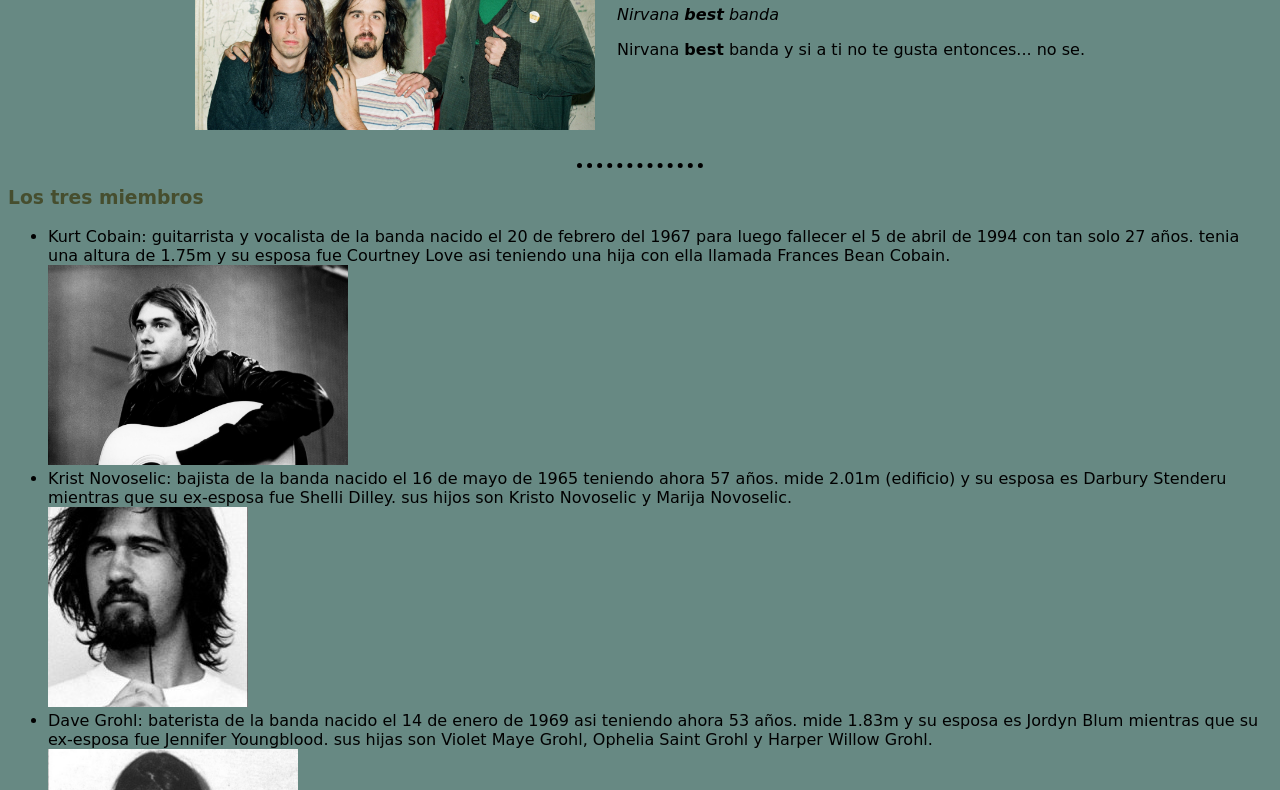
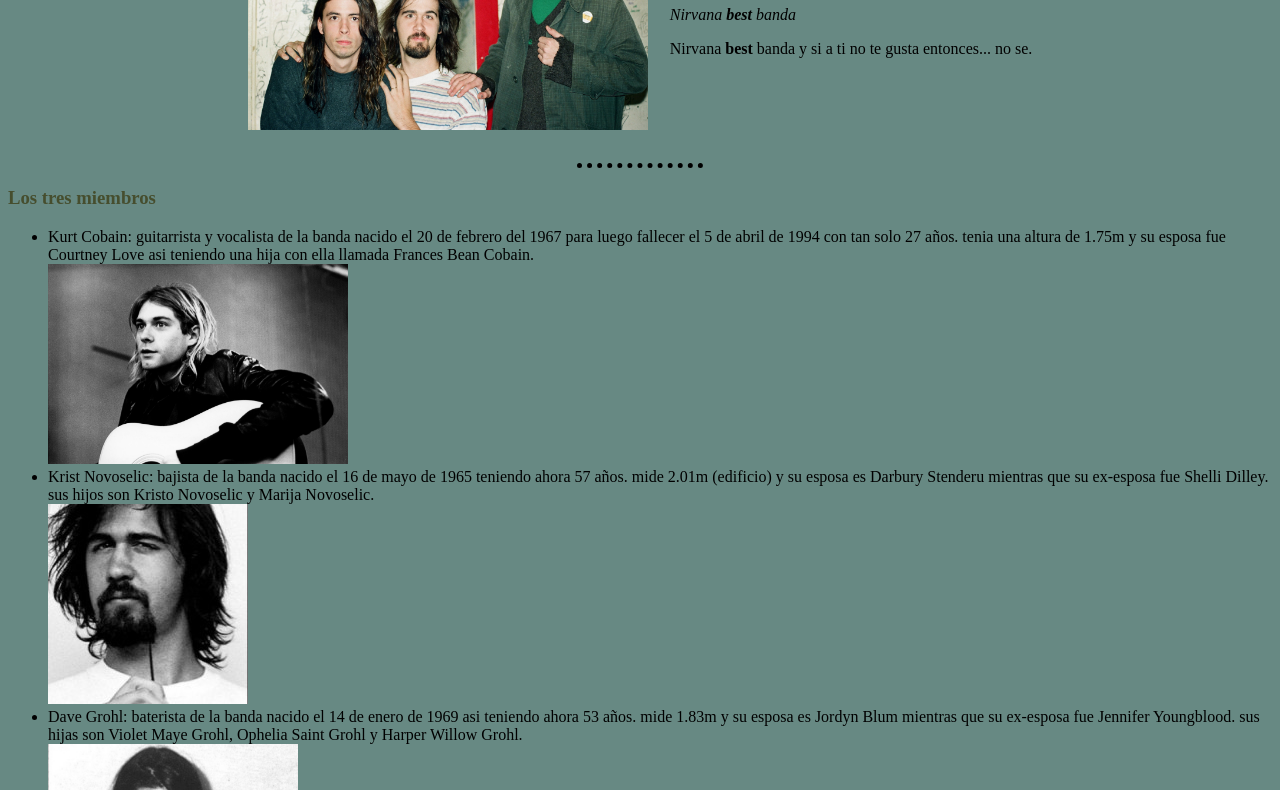
Before and after one commit to nirvanajpg12/nirvana0, a plain HTML site: page index.html in a window 1280 px wide. Shown: the part 164-954 px from the top of the page. Drawn offline with Linux system fonts and the light colour scheme.

Commit message:
Add files via upload

```diff
--- a/index.html
+++ b/index.html
@@ -8,7 +8,7 @@
   <style media="screen">
   body {
     background-color: #678983;
-    font-family: "cursive",cursive;
+    font-family: Times New Roman (serif);
   }
 
   h1 {
```
